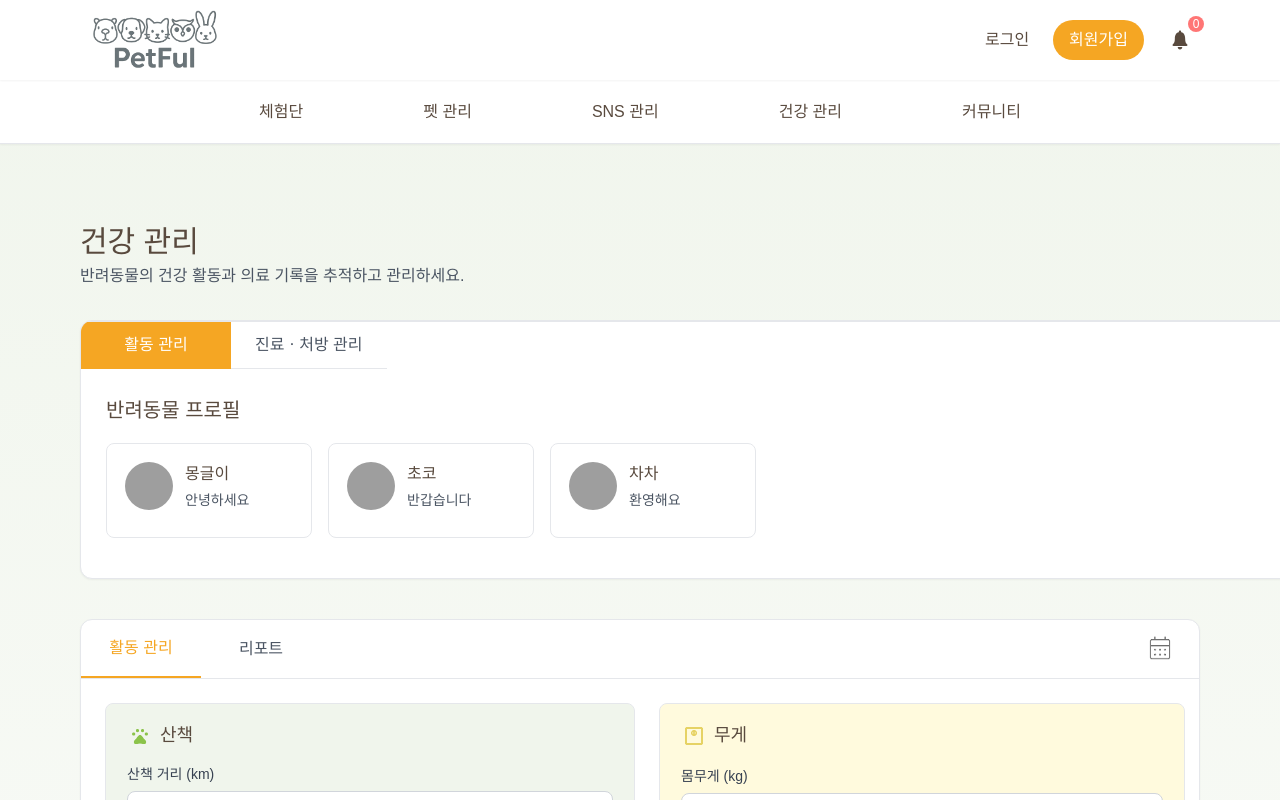
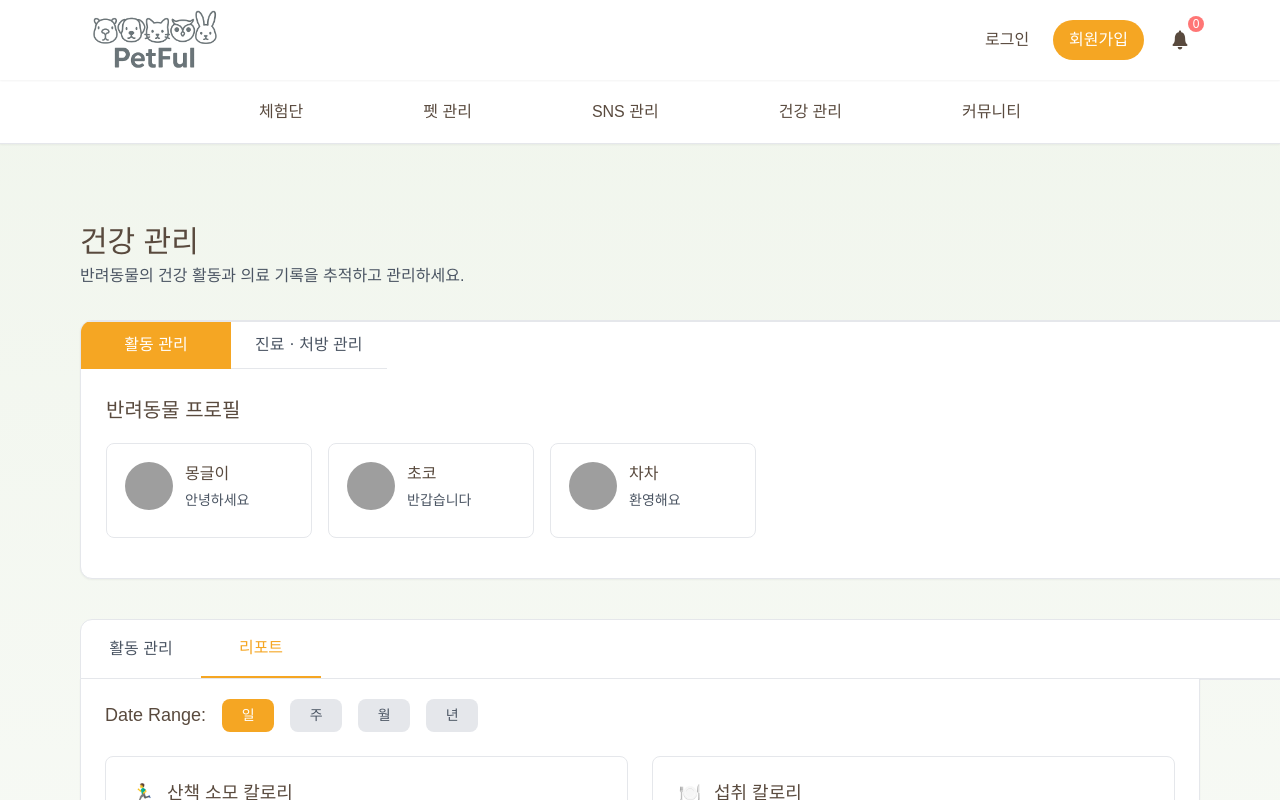
Before and after one commit to backend20250319/BE09-Final-3team-FE, a Next.js app: page /health/activity in a window 1280 px wide. Both pictures are taken after a click on the button "리포트". Shown: the top 800 px of the page. Built offline with nearby package versions, Linux system fonts and the light colour scheme; grey boxes are pictures that could not be loaded; a web font is replaced by a local one.

Commit message:
feat: 리포트 컴포넌트 분리 및 일/주/월/년 필터 UI 구현 (#38)

```diff
--- a/src/app/health/activity/components/ActivityForm.jsx
+++ b/src/app/health/activity/components/ActivityForm.jsx
@@ -3,7 +3,6 @@
 import React, { useState, useEffect, useMemo } from "react";
 import Select from "./ClientOnlySelect";
 import styles from "../styles/ActivityForm.module.css";
-import ActivityNavTabs from "./ActivityNavTabs";
 import { useSelectedPet } from "../../context/SelectedPetContext";
 
 const activityOptions = [
@@ -252,11 +251,6 @@ export default function ActivityForm() {
 
   return (
     <div className={styles.activitySection}>
-      {/* 메뉴 탭 분리 컴포넌트 */}
-      <ActivityNavTabs
-        isCalendarOpen={isCalendarOpen}
-        toggleCalendar={toggleCalendar}
-      />
 
       {/* 폼 */}
       <div className={styles.activityContent}>
--- a/src/app/health/activity/components/ActivityNavTabs.jsx
+++ b/src/app/health/activity/components/ActivityNavTabs.jsx
@@ -2,32 +2,58 @@
 
 import React, { useRef, useEffect, useState } from "react";
 import { createPortal } from "react-dom";
+import styles from "../styles/ActivityNavTabs.module.css";
+import activityFormStyles from "../styles/ActivityForm.module.css"; // 추가
 import Calendar from "./MyCalendar";
-import styles from "../styles/ActivityNavTabs.module.css";
 
-export default function ActivityNavTabs({ isCalendarOpen, toggleCalendar }) {
+export default function ActivityNavTabs({
+  activeTab,
+  setActiveTab,
+  isCalendarOpen,
+  toggleCalendar,
+}) {
   const iconRef = useRef(null);
   const [iconPosition, setIconPosition] = useState({ top: 0, left: 0 });
 
   useEffect(() => {
-    if (isCalendarOpen && iconRef.current) {
+    if (iconRef.current) {
       const rect = iconRef.current.getBoundingClientRect();
       setIconPosition({
-        top: rect.bottom + window.scrollY,
-        left: rect.left + window.scrollX - 250 + rect.width, // 캘린더를 아이콘 오른쪽 끝에 맞춤
+        top: rect.bottom + window.scrollY + 8,
+        left: rect.left + window.scrollX,
       });
     }
-  }, [isCalendarOpen]);
+  }, [iconRef, isCalendarOpen]);
 
   return (
     <>
+      <div className={styles.navSection}>
         <div className={styles.navTabs}>
-        <button className={`${styles.navTab} ${styles.active}`}>
+          <button
+            className={`${styles.navTab} ${
+              activeTab === "활동 관리" ? styles.active : ""
+            }`}
+            onClick={() => setActiveTab("활동 관리")}
+          >
             활동 관리
           </button>
-        <button className={styles.navTab}>리포트</button>
+          <button
+            className={`${styles.navTab} ${
+              activeTab === "리포트" ? styles.active : ""
+            }`}
+            onClick={() => setActiveTab("리포트")}
+          >
+            리포트
+          </button>
 
-        <div ref={iconRef} className={styles.navIcon} onClick={toggleCalendar}>
+          <div
+            ref={iconRef}
+            className={styles.navIcon}
+            onClick={toggleCalendar}
+            role="button"
+            tabIndex={0}
+            aria-label="캘린더 토글"
+          >
             <img
               src="/health/calendar.png"
               alt="캘린더 아이콘"
@@ -36,21 +62,18 @@ export default function ActivityNavTabs({ isCalendarOpen, toggleCalendar }) {
           </div>
         </div>
 
-      {/* 토글 드롭다운 Portal */}
         {isCalendarOpen &&
           typeof window !== "undefined" &&
           createPortal(
             <div
               className={styles.calendarDropdown}
-            style={{
-              top: `${iconPosition.top}px`,
-              left: `${iconPosition.left}px`,
-            }}
+              style={{ top: iconPosition.top, left: iconPosition.left }}
             >
               <Calendar />
             </div>,
             document.body
           )}
+      </div>
     </>
   );
 }
--- /dev/null
+++ b/src/app/health/activity/components/ActivityReport.jsx
@@ -0,0 +1,92 @@
+"use client";
+
+import { useState } from "react";
+import styles from "../styles/ActivityReport.module.css";
+
+export default function ActivityReport() {
+  const [selectedPeriod, setSelectedPeriod] = useState("일");
+  const [selectedTab, setSelectedTab] = useState("활동 관리");
+
+  const activityMetrics = [
+    {
+      id: 1,
+      title: "산책 소모 칼로리",
+      icon: "🏃‍♂️",
+      color: "#8BC34A",
+    },
+    {
+      id: 2,
+      title: "섭취 칼로리",
+      icon: "🍽️",
+      color: "#F5A623",
+    },
+    {
+      id: 3,
+      title: "배변 횟수",
+      icon: "💩",
+      color: "#FF7675",
+    },
+    {
+      id: 4,
+      title: "수면 시간",
+      icon: "😴",
+      color: "#8BC34A",
+    },
+  ];
+
+  const chartData = [
+    { day: "월", value: 85 },
+    { day: "화", value: 65 },
+    { day: "수", value: 45 },
+    { day: "목", value: 25 },
+    { day: "금", value: 20 },
+    { day: "토", value: 35 },
+    { day: "일", value: 30 },
+  ];
+
+  const maxValue = Math.max(...chartData.map((d) => d.value));
+
+  return (
+    <section className={styles.activityReportSection}>
+      {/* 날짜 필터 */}
+      <div className={styles.dateRangeContainer}>
+        <div className={styles.dateRangeHeader}>
+          <span className={styles.dateRangeLabel}>Date Range:</span>
+          <div className={styles.periodButtons}>
+            {["일", "주", "월", "년"].map((period) => (
+              <button
+                key={period}
+                className={`${styles.periodButton} ${
+                  selectedPeriod === period ? styles.active : ""
+                }`}
+                onClick={() => setSelectedPeriod(period)}
+              >
+                {period}
+              </button>
+            ))}
+          </div>
+        </div>
+      </div>
+
+      {/* 리포트 카드 */}
+      <div className={styles.metricsGrid}>
+        {activityMetrics.map((metric) => (
+          <div key={metric.id} className={styles.metricCard}>
+            <div className={styles.metricHeader}>
+              <div
+                className={styles.metricIcon}
+                style={{ color: metric.color }}
+              >
+                {metric.icon}
+              </div>
+              <span className={styles.metricTitle}>{metric.title}</span>
+            </div>
+            <div className={styles.metricChart}>
+              <div className={styles.chartPlaceholder}></div>
+            </div>
+          </div>
+        ))}
+      </div>
+    </section>
+  );
+}
--- a/src/app/health/activity/page.jsx
+++ b/src/app/health/activity/page.jsx
@@ -1,8 +1,11 @@
 "use client";
 
+import React, { useState } from "react";
 import PetProfileSelector from "../components/PetProfileSelector";
 import { useSelectedPet } from "../context/SelectedPetContext";
 import ActivityForm from "../activity/components/ActivityForm";
+import ActivityNavTabs from "./components/ActivityNavTabs";
+import ActivityReport from "./components/ActivityReport";
 
 export default function ActivityManagementPage() {
   const { selectedPetName, setSelectedPetName } = useSelectedPet();
@@ -13,6 +16,11 @@ export default function ActivityManagementPage() {
     { name: "차차", msg: "환영해요", src: "/images/chacha-profile.png" },
   ];
 
+  const [activeTab, setActiveTab] = useState("activity");
+  const [isCalendarOpen, setIsCalendarOpen] = useState(false);
+
+  const toggleCalendar = () => setIsCalendarOpen((prev) => !prev);
+
   return (
     <>
       {/* 반려동물 프로필 */}
@@ -22,8 +30,17 @@ export default function ActivityManagementPage() {
         onSelectPet={setSelectedPetName}
       />
 
-      {/* 활동 관리 */}
-      <ActivityForm />
+      {/* 네비게이션 탭 */}
+      <ActivityNavTabs
+        activeTab={activeTab}
+        setActiveTab={setActiveTab}
+        isCalendarOpen={isCalendarOpen}
+        toggleCalendar={toggleCalendar}
+      />
+
+      {/* 탭에 따른 화면 렌더링 */}
+      {activeTab === "활동 관리" && <ActivityForm />}
+      {activeTab === "리포트" && <ActivityReport />}
     </>
   );
 }
--- a/src/app/health/activity/styles/ActivityNavTabs.module.css
+++ b/src/app/health/activity/styles/ActivityNavTabs.module.css
@@ -1,3 +1,11 @@
+.navSection {
+  width: 1280px;
+  background: #ffffff;
+  border: 1px solid #e5e7eb;
+  border-radius: 12px 12px 0 0;
+  overflow: hidden;
+}
+
 .navTabs {
   display: flex;
   align-items: center;
--- /dev/null
+++ b/src/app/health/activity/styles/ActivityReport.module.css
@@ -0,0 +1,274 @@
+/* Activity Report Section */
+.activityReportSection {
+  background: #ffffff;
+  border: 1px solid #e5e7eb;
+  border-radius: 0 0 12px 12px;
+  margin-top: -2px;
+  box-shadow: 0px 1px 2px 0px rgba(0, 0, 0, 0.05);
+  padding: 20px 24px 24px 24px;
+}
+
+/* Date Range Selector */
+.dateRangeContainer {
+  margin-bottom: 24px;
+}
+
+.dateRangeHeader {
+  display: flex;
+  align-items: center;
+  gap: 16px;
+}
+
+.dateRangeLabel {
+  font-size: 18px;
+  font-weight: 400;
+  line-height: 1.19em;
+  color: #594a3e;
+  white-space: nowrap;
+}
+
+.periodButtons {
+  display: flex;
+  gap: 16px;
+}
+
+.periodButton {
+  background: #e5e7eb;
+  border: none;
+  border-radius: 8px;
+  padding: 8px 6px;
+  font-size: 14px;
+  font-weight: 400;
+  line-height: 1.19em;
+  color: #4b5563;
+  cursor: pointer;
+  transition: all 0.2s ease;
+  min-width: 52px;
+  text-align: center;
+}
+
+.periodButton.active {
+  background: #f5a623;
+  color: #ffffff;
+}
+
+/* Metrics Grid */
+.metricsGrid {
+  display: grid;
+  grid-template-columns: 1fr 1fr;
+  gap: 24px;
+  margin-bottom: 24px;
+}
+
+.metricCard {
+  background: #ffffff;
+  border: 1px solid #e5e7eb;
+  border-radius: 8px;
+  padding: 25px;
+  height: 370px;
+}
+
+.metricHeader {
+  display: flex;
+  align-items: center;
+  gap: 12px;
+  margin-bottom: 16px;
+}
+
+.metricIcon {
+  font-size: 18px;
+  width: 24px;
+  height: 24px;
+  display: flex;
+  align-items: center;
+  justify-content: center;
+}
+
+.metricTitle {
+  font-size: 18px;
+  font-weight: 400;
+  line-height: 1.19em;
+  color: #594a3e;
+}
+
+.metricChart {
+  height: 280px;
+  display: flex;
+  align-items: center;
+  justify-content: center;
+}
+
+.chartPlaceholder {
+  width: 100%;
+  height: 100%;
+  background: #f8f9fa;
+  border-radius: 4px;
+  border: 1px dashed #dee2e6;
+}
+
+/* Bar Chart */
+.barChartContainer {
+  grid-column: 1 / -1;
+  background: #ffffff;
+  border: 1px solid #e5e7eb;
+  border-radius: 8px;
+  padding: 25px;
+  height: 354px;
+}
+
+.barChart {
+  width: 100%;
+  height: 100%;
+  display: flex;
+  align-items: center;
+  justify-content: center;
+}
+
+.chartBars {
+  display: flex;
+  align-items: end;
+  justify-content: space-between;
+  width: 100%;
+  height: 280px;
+  gap: 8px;
+  padding: 0 20px;
+}
+
+.barGroup {
+  display: flex;
+  flex-direction: column;
+  align-items: center;
+  gap: 8px;
+  flex: 1;
+}
+
+.bar {
+  width: 25px;
+  min-height: 20px;
+  border-radius: 2px;
+  transition: all 0.3s ease;
+}
+
+.barLabel {
+  font-size: 12px;
+  color: #828898;
+  text-align: center;
+}
+
+/* Bottom Navigation */
+.bottomNav {
+  display: flex;
+  align-items: center;
+  justify-content: space-between;
+  padding: 0 55px;
+  height: 53px;
+  border-top: 1px solid #e5e7eb;
+  margin-top: 24px;
+}
+
+.navButton {
+  display: flex;
+  align-items: center;
+}
+
+.reportButton {
+  background: none;
+  border: none;
+  font-size: 16px;
+  font-weight: 400;
+  line-height: 1.19em;
+  color: #f5a623;
+  cursor: pointer;
+  padding: 18px 0;
+  text-align: center;
+  min-width: 86px;
+}
+
+.navSpacer {
+  width: 100px;
+  height: 100px;
+}
+
+.navLabel {
+  font-size: 16px;
+  font-weight: 400;
+  line-height: 1.19em;
+  color: #4b5563;
+  text-align: center;
+}
+
+/* Responsive Design */
+@media (max-width: 1440px) {
+  .body {
+    width: 100%;
+    max-width: 1440px;
+  }
+
+  .main {
+    width: 100%;
+  }
+
+  .content {
+    width: calc(100% - 160px);
+    margin: 32px 80px;
+  }
+}
+
+@media (max-width: 1200px) {
+  .content {
+    width: calc(100% - 40px);
+    margin: 32px 20px;
+  }
+
+  .metricsGrid {
+    grid-template-columns: 1fr;
+  }
+
+  .petProfiles {
+    flex-wrap: wrap;
+  }
+
+  .petCard {
+    width: calc(50% - 8px);
+  }
+}
+
+@media (max-width: 768px) {
+  .body {
+    height: auto;
+    min-height: 100vh;
+  }
+
+  .main {
+    height: auto;
+  }
+
+  .content {
+    width: calc(100% - 20px);
+    margin: 16px 10px;
+    height: auto;
+  }
+
+  .title {
+    font-size: 24px;
+  }
+
+  .subtitle {
+    font-size: 16px;
+    width: 100%;
+  }
+
+  .petCard {
+    width: 100%;
+  }
+
+  .periodButtons {
+    flex-wrap: wrap;
+  }
+
+  .periodButton {
+    min-width: 40px;
+    padding: 6px 4px;
+    font-size: 12px;
+  }
+}
```
Also changed, not shown: src/app/health/activity/styles/ActivityForm.module.css (+3 -58 lines). Lines whose indentation alone changed are shown as unchanged.
